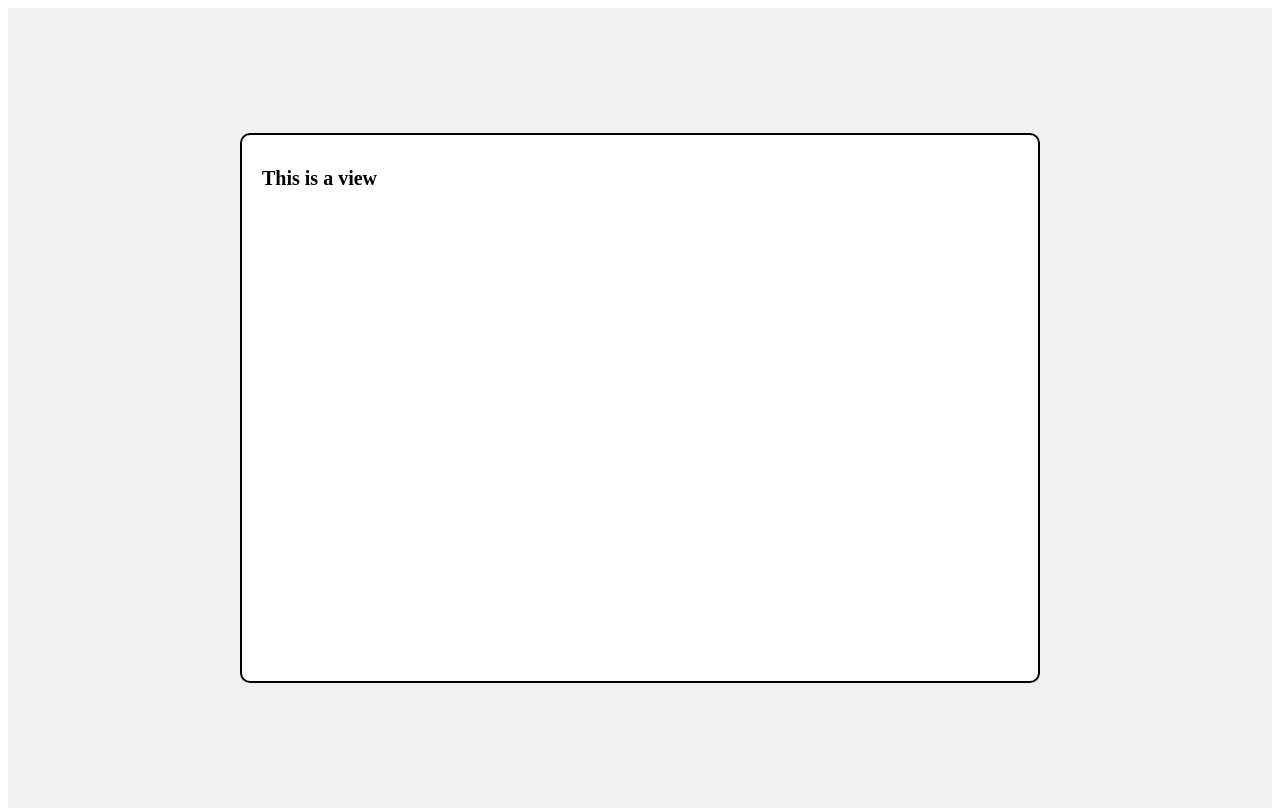
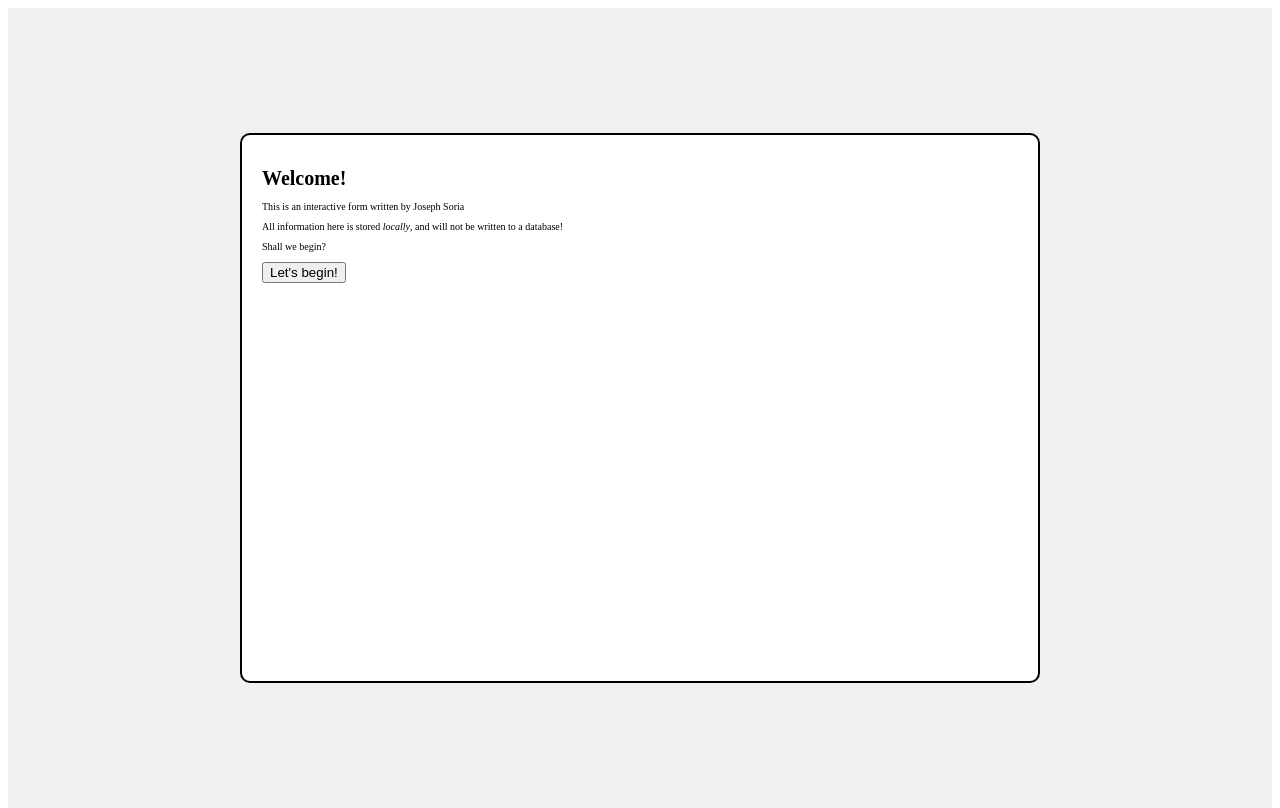
Before and after one commit to Joeseff6/React-Interactive-Forms, a React (Create React App) app: page / in a window 1280 px wide. Built offline with nearby package versions, Linux system fonts and the light colour scheme.

Commit message:
Wrote content for WelcomeView

```diff
--- a/src/components/WelcomeView.js
+++ b/src/components/WelcomeView.js
@@ -1,7 +1,18 @@
 const WelcomeView = () => {
   return (
-    <h1>This is a view</h1>
-  )
-}
+    <>
+      <header className="welcome-header">
+        <h1>Welcome!</h1>
+        <p>This is an interactive form written by Joseph Soria</p>
+        <p>
+          All information here is stored <em>locally</em>, and will not be
+          written to a database!
+        </p>
+        <p>Shall we begin?</p>
+      </header>
+      <button className="start-button"> Let's begin!</button>
+    </>
+  );
+};
 
 export default WelcomeView;
```
